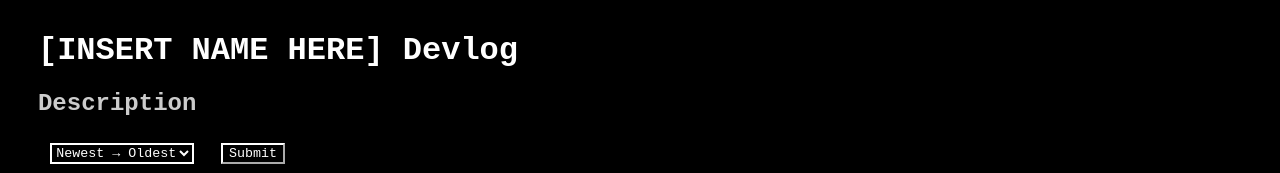
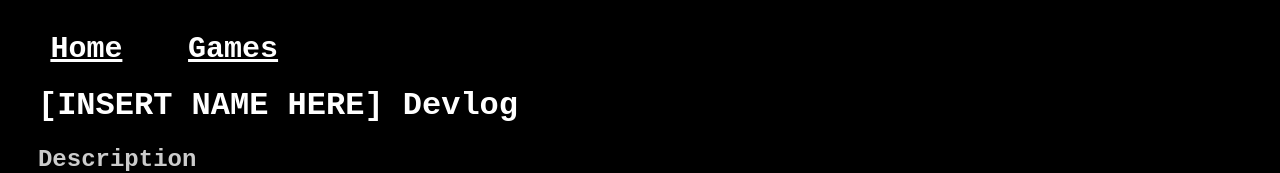
Before and after one commit to Titonfish/titonfish.github.io, a plain HTML site: page devlog.html in a window 1280 px wide. Shown: the top 173 px of the page. Drawn offline with Linux system fonts and the light colour scheme; files whose address does not match are found by name.

Commit message:
alright, last test, totally

```diff
--- a/Pages/devlog.html
+++ b/devlog.html
@@ -4,10 +4,10 @@
         <link href="Stylesheets/WebsiteStyle.css" rel="stylesheet">
         <link rel="icon" type="image/x-icon" href="icon.png">
     </head>
-    <body><!--
+    <body>
         <ul>
             <li><a href="index.html">Home</a></li>
-            <li><a href="games.html">Games</a></li>
+            <li><a href="devlog.html">Games</a></li><!--
             <li><a href="videos.html">Videos</a></li>
             <li><a href="programs.html">Programs</a></li>
         </ul>-->
```
Also changed, not shown: index.html (+1 -1 lines).
